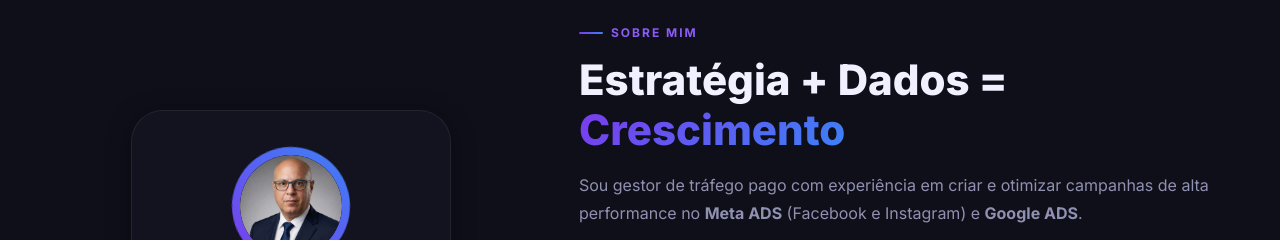
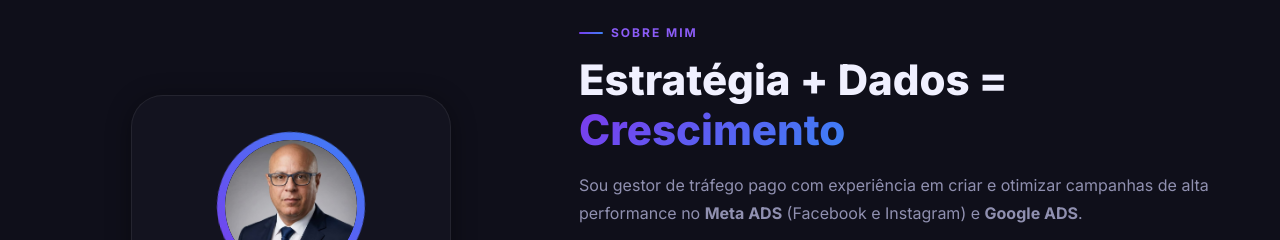
Before and after one commit to cesarmoacyr/ProjetoSite, a website: page index.html in a window 1280 px wide. Shown: the part 884-1124 px from the top of the page. Drawn offline with Linux system fonts and the light colour scheme.

Commit message:
Fix: align avatar photo to top-center and increase avatar size to 140px

```diff
--- a/styles.css
+++ b/styles.css
@@ -497,8 +497,8 @@
 
 .sobre-avatar {
     position: relative;
-    width: 110px;
-    height: 110px;
+    width: 140px;
+    height: 140px;
 }
 
 .avatar-ring {
@@ -536,7 +536,9 @@
     width: 100%;
     height: 100%;
     object-fit: cover;
+    object-position: top center;
     border-radius: 50%;
+    display: block;
 }
 
 .sobre-badges {
```
